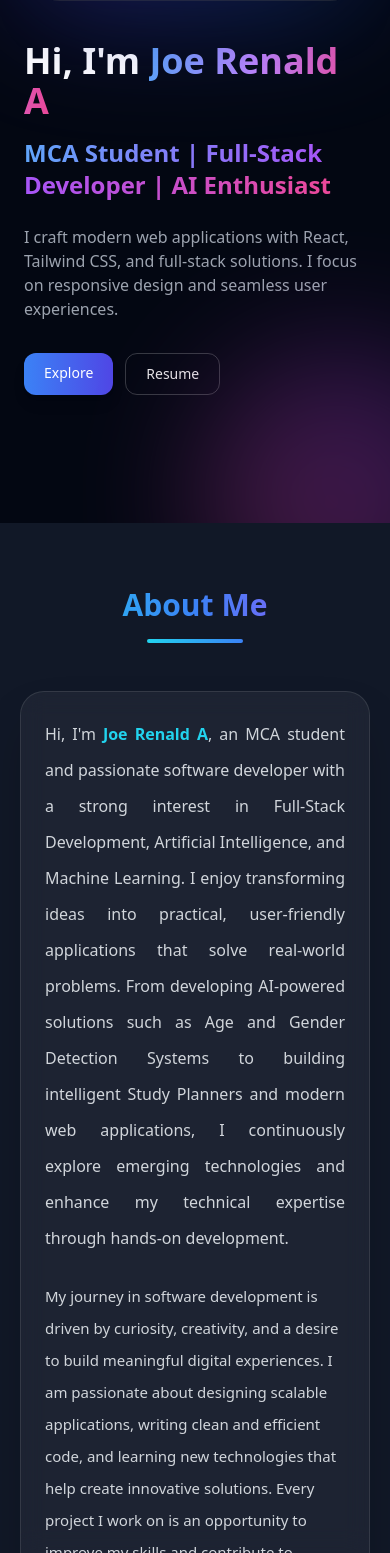
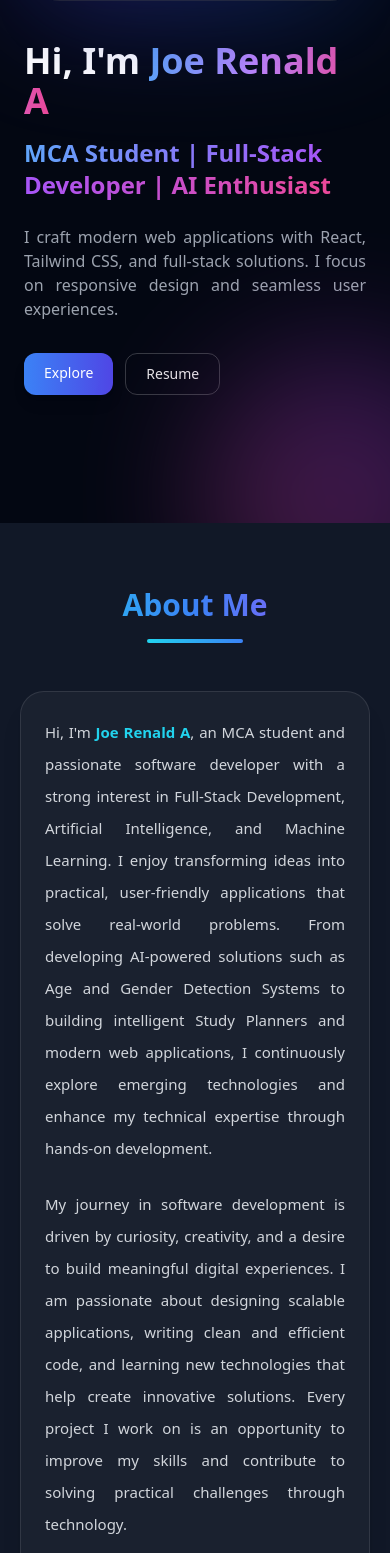
Before and after one commit to joerenald/my-portfolio, a React (Vite) app: page / in a window 390 px wide. Shown: the part 447-2000 px from the top of the page. Built offline with nearby package versions, Linux system fonts and the light colour scheme.

Commit message:
Updated portfolio UI

```diff
--- a/src/components/About.jsx
+++ b/src/components/About.jsx
@@ -36,9 +36,15 @@ export default function About() {
         <motion.div
           whileHover={{ scale: 1.01 }}
           transition={{ duration: 0.3 }}
-          className="backdrop-blur-md bg-white/5 border border-white/10 rounded-3xl p-6 md:p-12 shadow-2xl"
+          className="
+bg-white/[0.04]
+border border-white/10
+rounded-3xl
+p-6 md:p-12
+shadow-xl
+"
         >
-          <p className="text-base md:text-xl text-gray-300 leading-8 md:leading-9 leading-9 text-justify mb-6">
+          <p className="text-[15px] md:text-xl text-gray-300 leading-8 md:leading-9 text-justify mb-6">
             Hi, I'm <span className="font-semibold text-cyan-400">Joe Renald A</span>,
             an MCA student and passionate software developer with a strong
             interest in Full-Stack Development, Artificial Intelligence, and
@@ -50,7 +56,7 @@ export default function About() {
             enhance my technical expertise through hands-on development.
           </p>
 
-          <p className="text-[15px] md:text-xl text-gray-300 leading-8 md:leading-9 text-left md:text-justify mb-6">
+          <p className="text-[15px] md:text-xl text-gray-300 leading-8 md:leading-9 text-justify mb-6">
             My journey in software development is driven by curiosity,
             creativity, and a desire to build meaningful digital experiences.
             I am passionate about designing scalable applications, writing
@@ -60,7 +66,7 @@ export default function About() {
             practical challenges through technology.
           </p>
 
-          <p className="text-[15px] md:text-xl text-gray-300 leading-8 md:leading-9 text-left md:text-justify">
+         <p className="text-[15px] md:text-xl text-gray-300 leading-8 md:leading-9 text-justify mb-6">
             My goal is to become a highly skilled Full-Stack Developer and AI
             enthusiast, contributing to impactful software products while
             continuously growing as a professional in the ever-evolving world
--- a/src/components/Hero.jsx
+++ b/src/components/Hero.jsx
@@ -65,7 +65,7 @@ export default function Hero() {
             <TypeWriter text="MCA Student | Full-Stack Developer | AI Enthusiast" />
           </h2>
 
-          <p className="text-gray-400 text-base sm:text-lg md:text-xl mb-8 max-w-xl">
+          <p className="text-gray-400 text-base sm:text-lg md:text-xl mb-8 max-w-xl text-justify">
             I craft modern web applications with React, Tailwind CSS, and full-stack solutions. I focus on responsive design and seamless user experiences.
           </p>
 
```
